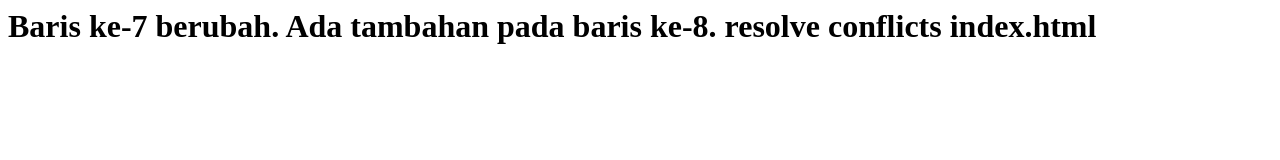
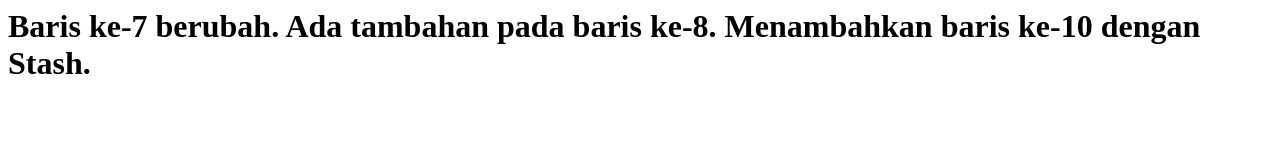
Before and after one commit to shscar/MyProject, a plain HTML site: page index.html in a window 1280 px wide. Drawn offline with Linux system fonts and the light colour scheme.

Commit message:
stash apply and drop

```diff
--- a/index.html
+++ b/index.html
@@ -6,7 +6,8 @@
         <h1>
             Baris ke-7 berubah.
             Ada tambahan pada baris ke-8.
-            resolve conflicts index.html
+            <!-- kosong -->
+            Menambahkan baris ke-10 dengan Stash.
         </h1>
     </body>
 </html>
```
